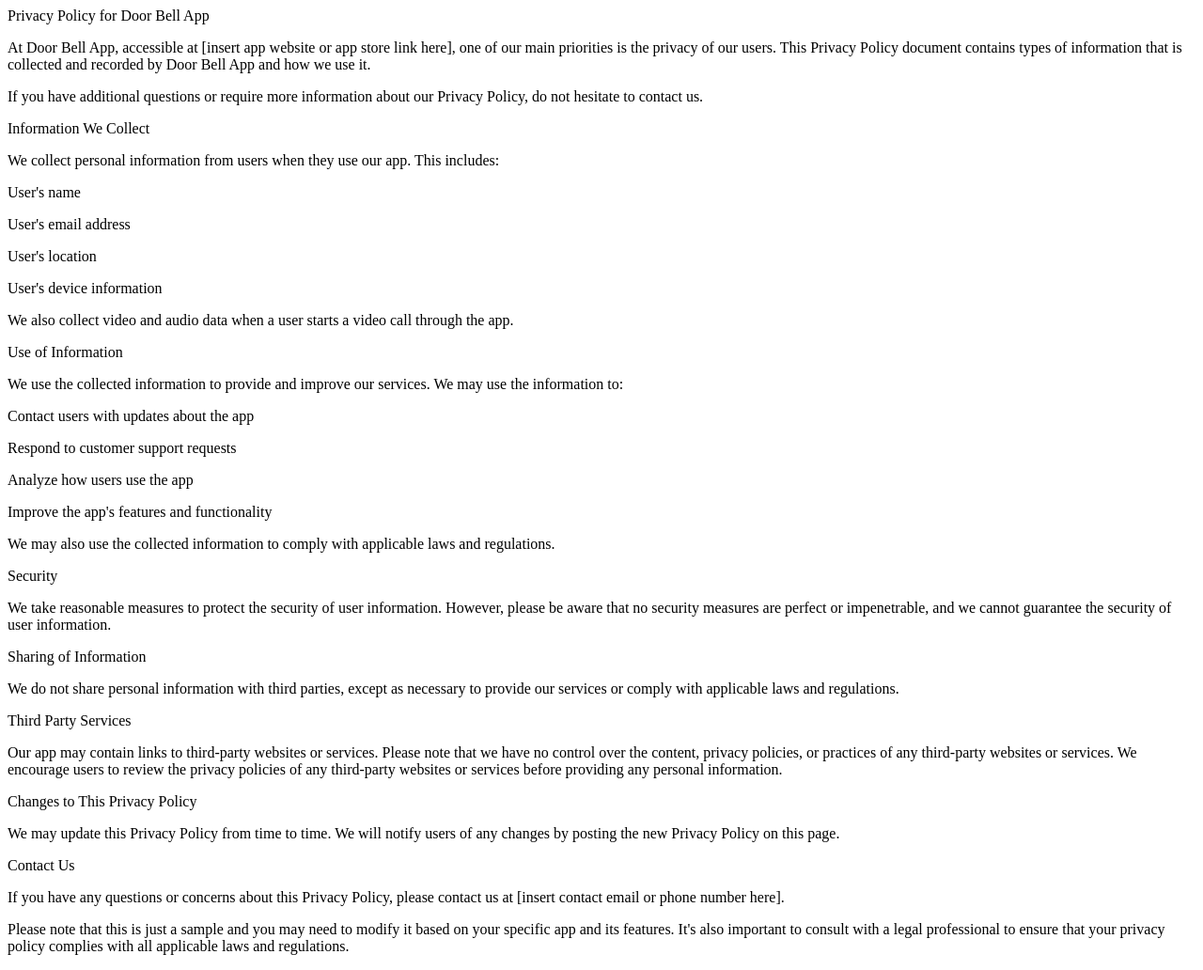
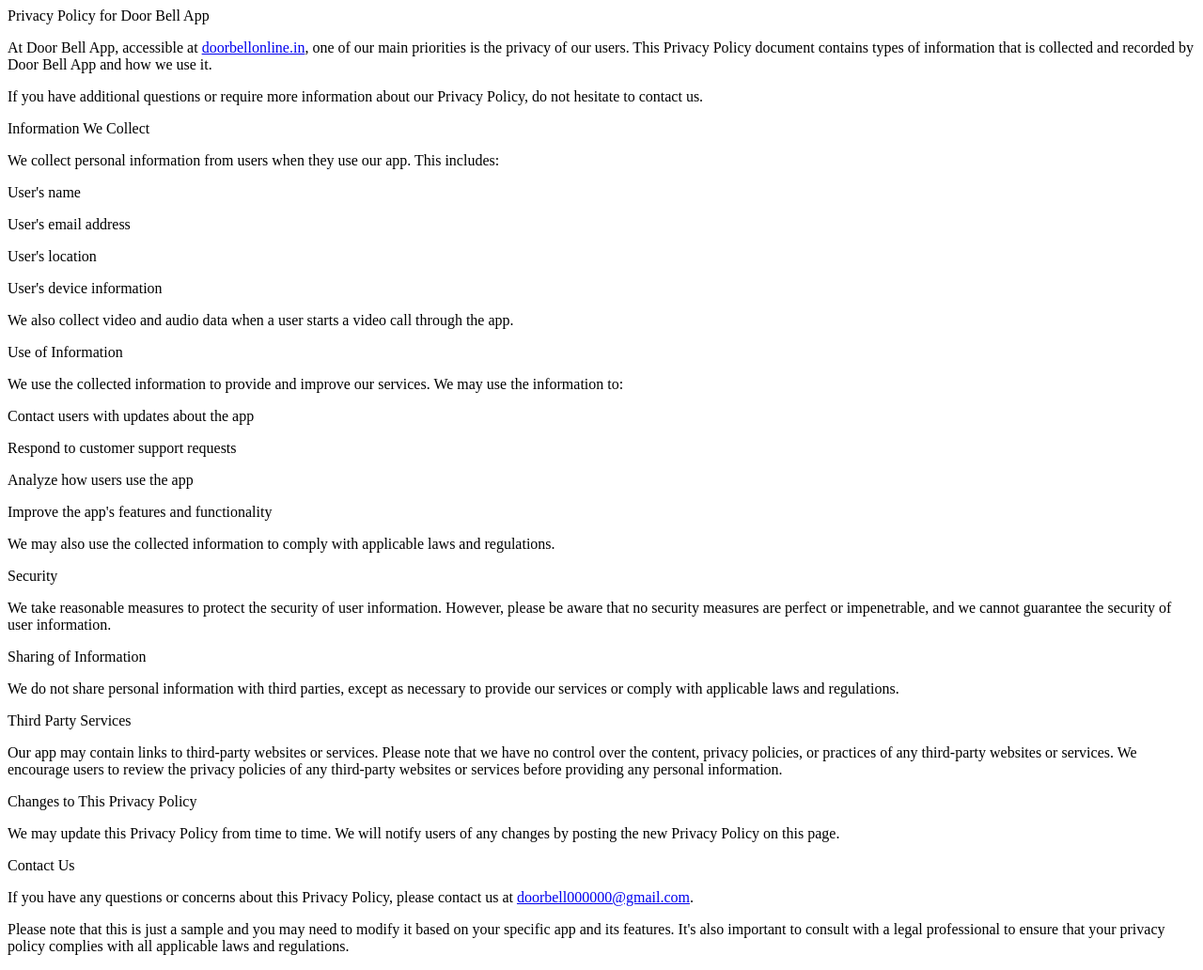
Before and after one commit to guptayush02/privacy, a plain HTML site: page index.html in a window 1280 px wide. Shown: the whole page at 94% size. Drawn offline with Linux system fonts and the light colour scheme.

Commit message:
update weblink and connect email in privacy policy

```diff
--- a/index.html
+++ b/index.html
@@ -1,6 +1,6 @@
 <p>Privacy Policy for Door Bell App</p>
 
-<p>At Door Bell App, accessible at [insert app website or app store link here], one of our main priorities is the privacy of our users. This Privacy Policy document contains types of information that is collected and recorded by Door Bell App and how we use it.</p>
+<p>At Door Bell App, accessible at <a href="doorbellonline.in">doorbellonline.in</a>, one of our main priorities is the privacy of our users. This Privacy Policy document contains types of information that is collected and recorded by Door Bell App and how we use it.</p>
 
 <p>If you have additional questions or require more information about our Privacy Policy, do not hesitate to contact us.</p>
 
@@ -42,6 +42,6 @@
 
 <p>Contact Us</p>
 
-<p>If you have any questions or concerns about this Privacy Policy, please contact us at [insert contact email or phone number here].</p>
+<p>If you have any questions or concerns about this Privacy Policy, please contact us at <a href="#">doorbell000000@gmail.com</a>.</p>
 
 <p>Please note that this is just a sample and you may need to modify it based on your specific app and its features. It's also important to consult with a legal professional to ensure that your privacy policy complies with all applicable laws and regulations.</p>
```
